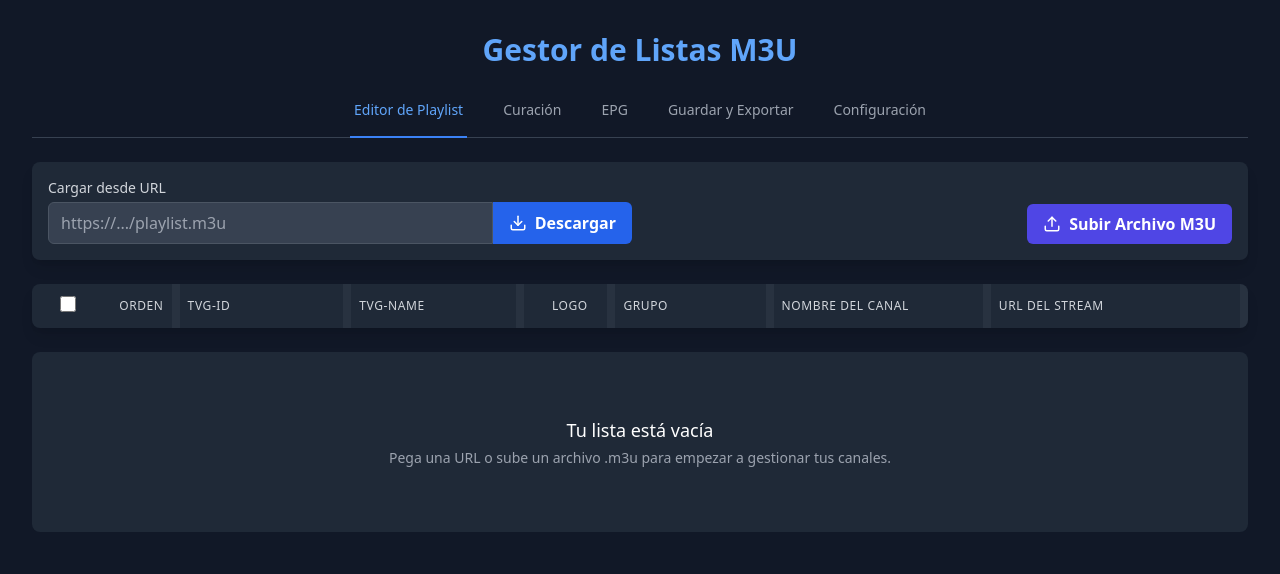
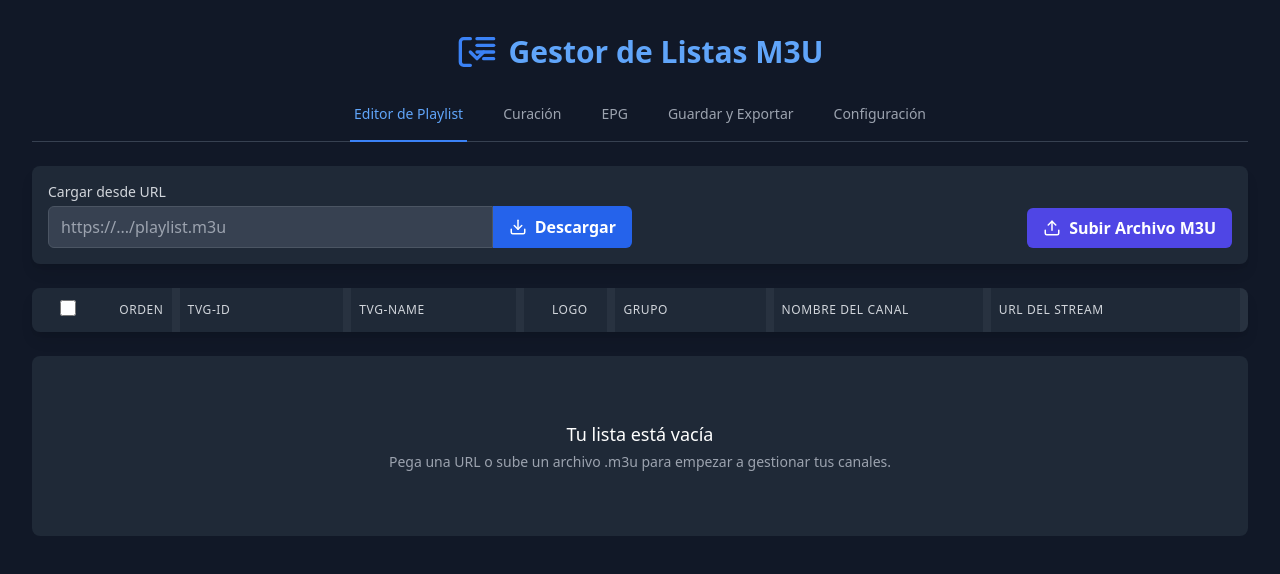
Before and after one commit to hijodkain/PWA-M3U-Manager, a Next.js app: page / in a window 1280 px wide. Shown: the top 574 px of the page. Built offline with nearby package versions, Linux system fonts and the light colour scheme.

Commit message:
feat: Add new application logo

```diff
--- a/PWAM3UManager.tsx
+++ b/PWAM3UManager.tsx
@@ -36,7 +36,10 @@ export default function PWAM3UManager() {
     return (
         <div className="bg-gray-900 text-white min-h-screen font-sans p-4 sm:p-6 lg:p-8">
             <div className="max-w-full mx-auto">
-                <h1 className="text-3xl font-bold mb-4 text-blue-400 text-center">Gestor de Listas M3U</h1>
+                <div className="flex items-center justify-center mb-4">
+                    <img src="/logo.svg" alt="Logo" className="h-10 w-10 mr-3" />
+                    <h1 className="text-3xl font-bold text-blue-400">Gestor de Listas M3U</h1>
+                </div>
                 <div className="mb-6 border-b border-gray-700">
                     <nav className="-mb-px flex space-x-8 justify-center" aria-label="Tabs">
                         {(['editor', 'curation', 'epg', 'save', 'settings'] as Tab[]).map((tab) => {
--- a/pages/_app.tsx
+++ b/pages/_app.tsx
@@ -1,8 +1,17 @@
 import '../styles/globals.css';
 import type { AppProps } from 'next/app';
+import Head from 'next/head';
 
 function MyApp({ Component, pageProps }: AppProps) {
-  return <Component {...pageProps} />;
+  return (
+    <>
+      <Head>
+        <title>PWA M3U Manager</title>
+        <link rel="icon" href="/logo.svg" type="image/svg+xml" />
+      </Head>
+      <Component {...pageProps} />
+    </>
+  );
 }
 
 export default MyApp;
```
Also changed, not shown: public/logo.svg (added).
